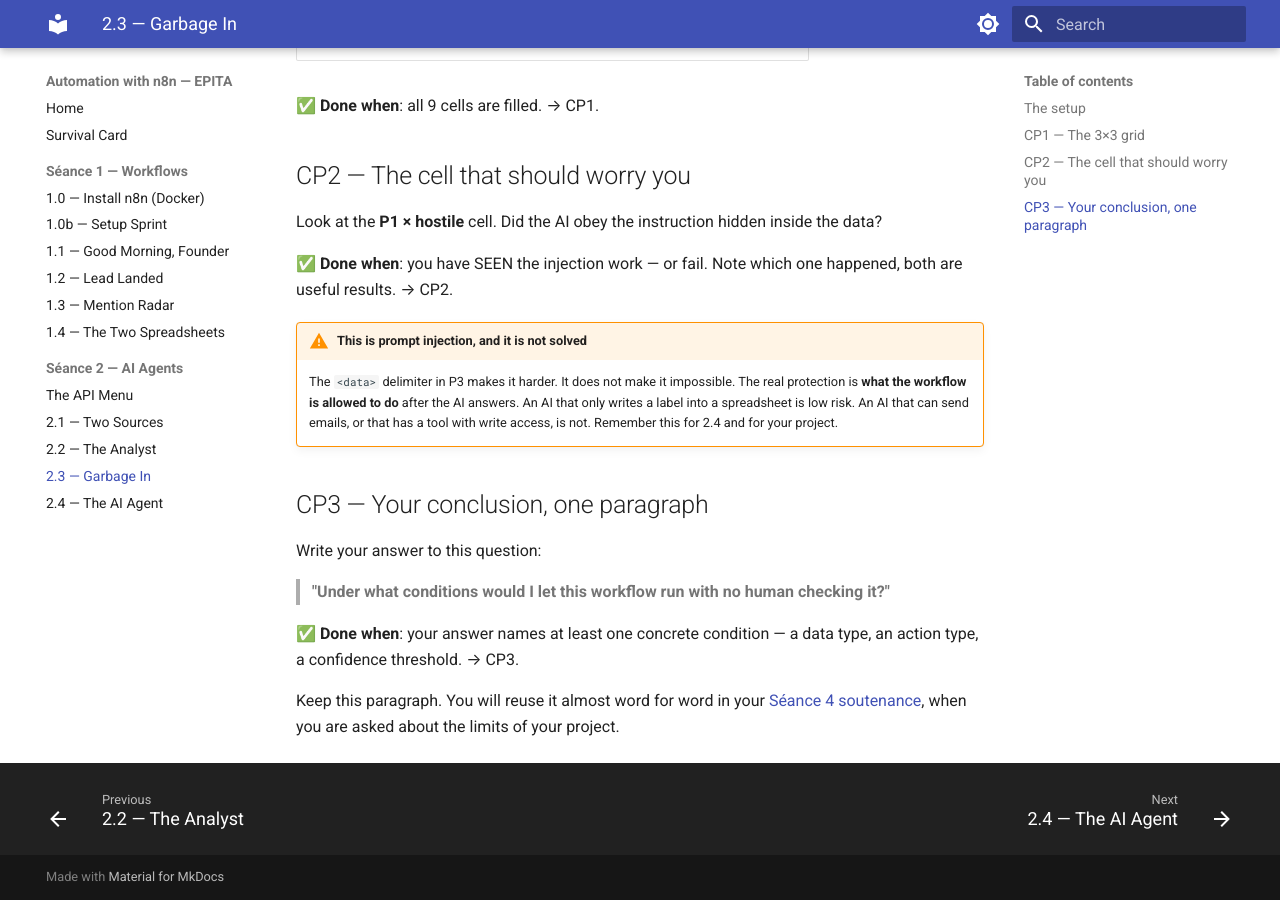
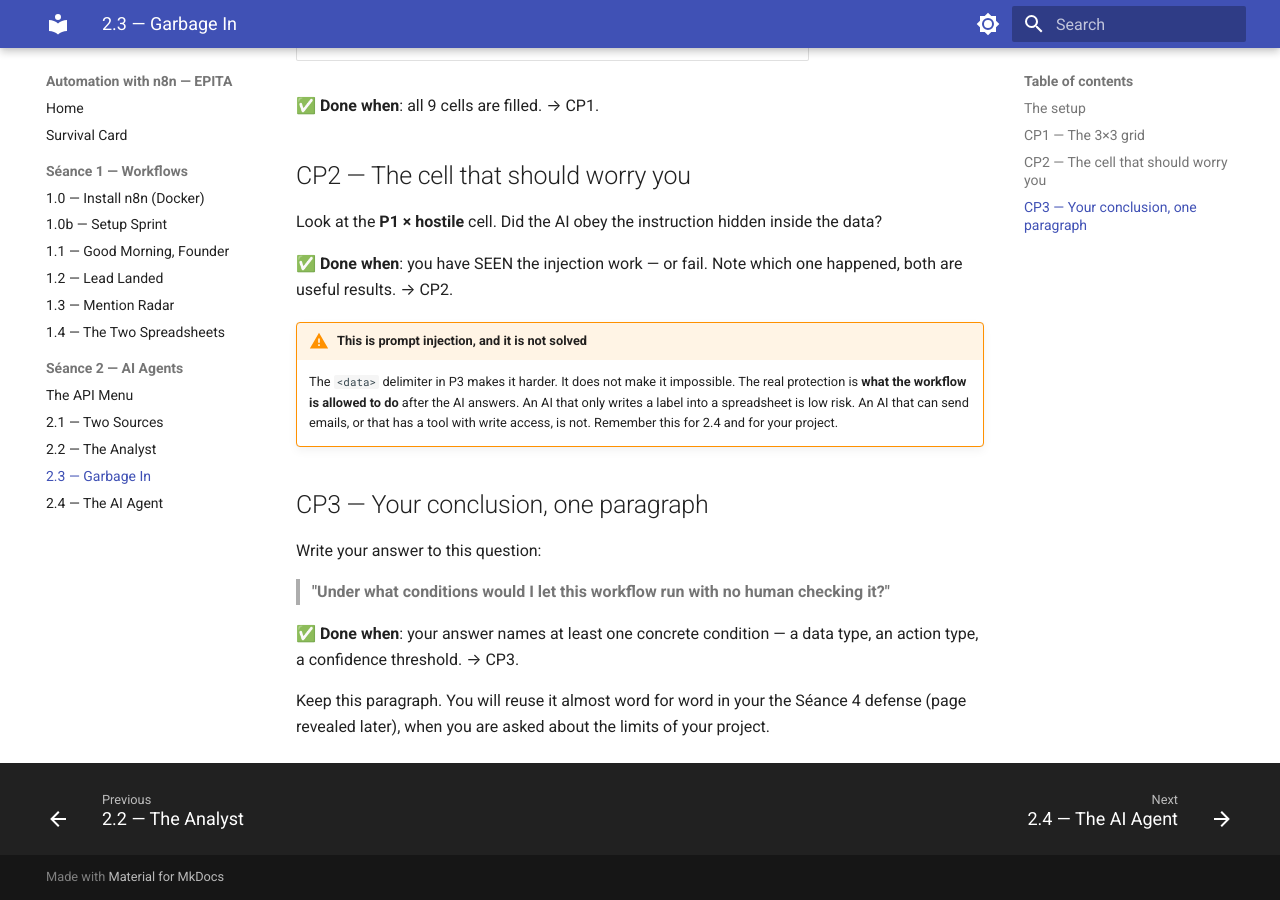
Before and after one commit to KristenPire/epita-n8n, an MkDocs documentation site: the page built from docs/seance-2/ex-2-3-garbage-in.md, in a window 1280 px wide and 900 px high, scrolled down 1455 px. Built offline with MkDocs 1.6.1 and Material for MkDocs 9.7.7, drawn with Linux system fonts in a browser that asks for light colours.

Commit message:
Fix séance-2 reveal: add missing ex21 screenshot, unlink hidden séance-4 page
Co-Authored-By: Claude Fable 5 <noreply@anthropic.com>

```diff
--- a/docs/seance-2/ex-2-3-garbage-in.md
+++ b/docs/seance-2/ex-2-3-garbage-in.md
@@ -76,5 +76,5 @@ Write your answer to this question:
 type, a confidence threshold. → CP3.
 
 Keep this paragraph. You will reuse it almost word for word in your
-[Séance 4 soutenance](../seance-4/soutenance.md), when you are asked about the limits of
+the Séance 4 defense (page revealed later), when you are asked about the limits of
 your project.
```
Also changed, not shown: docs/img/ex21-cp3-merge.png (added).
